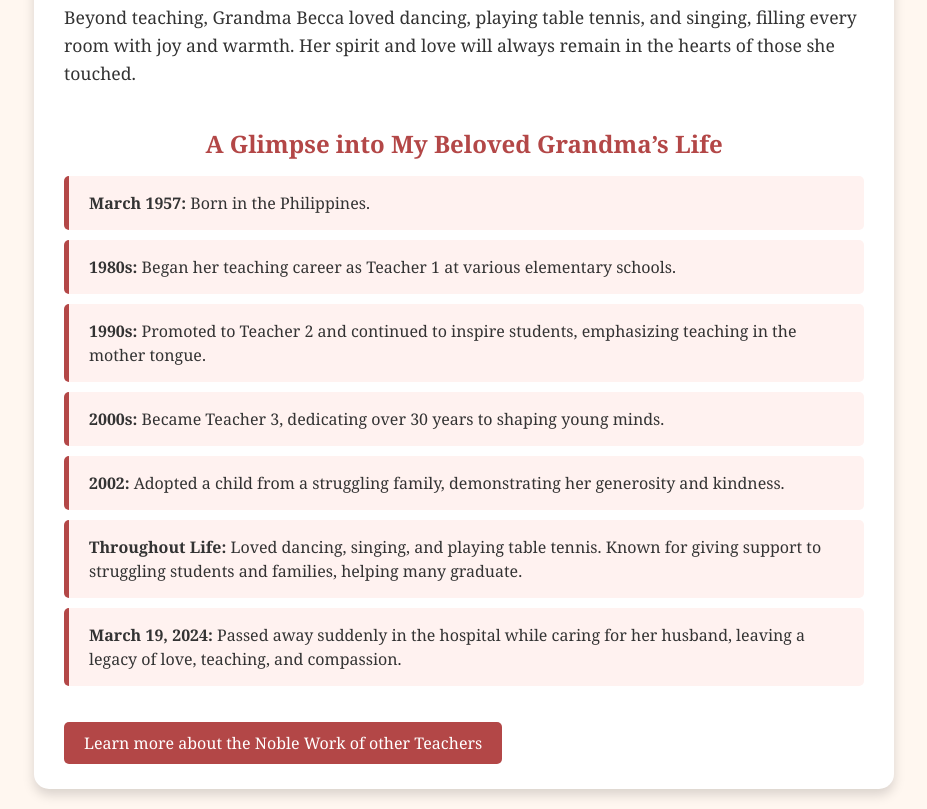
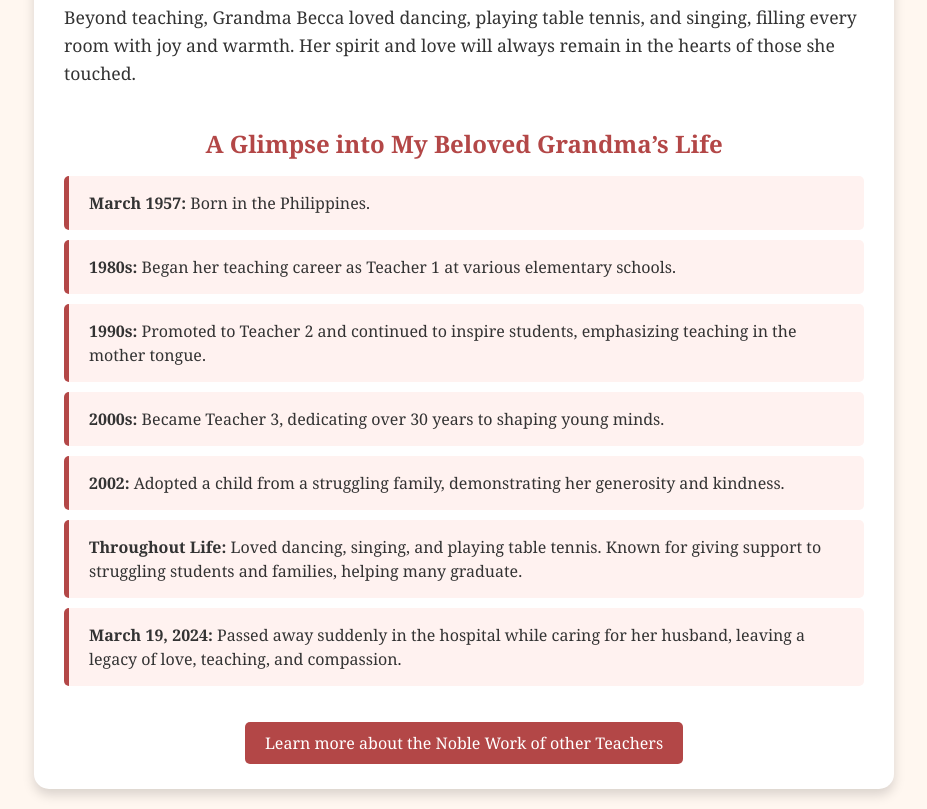
Before and after one commit to TayshaunComilang/Tribute-Page, a plain HTML site: page index.html in a window 1280 px wide. Shown: the part 896-1705 px from the top of the page, without its empty margins (176-1103 px from the left). Drawn offline with Linux system fonts and the light colour scheme.

Commit message:
Center tribute link and adjust CSS

```diff
--- a/styles.css
+++ b/styles.css
@@ -13,6 +13,7 @@ body {
   max-width: 800px;
   margin: 0 auto;
   box-shadow: 0 6px 12px rgba(0,0,0,0.15);
+  text-align: center;
 }
 
 #title {
@@ -83,7 +84,7 @@ body {
 
 #tribute-link {
   display: inline-block;
-  margin-top: 20px;
+  margin: 20px auto 0 auto;
   padding: 10px 20px;
   background-color: #b34747;
   color: white;
```
